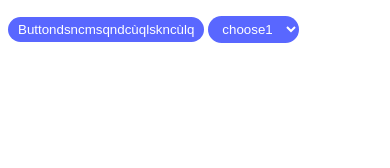
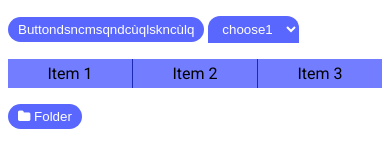
Before and after one commit to zephirdeadline/w-style, a plain HTML site: page index.html in a window 390 px wide. Drawn offline with Linux system fonts and the light colour scheme.

Commit message:
[ADD] Menu responsive

```diff
--- a/index.html
+++ b/index.html
@@ -4,6 +4,8 @@
     <meta charset="utf-8">
     <title>Ma page de test</title>
 	<link rel="stylesheet" type="text/css" href="style.css">
+    <link href="https://fonts.googleapis.com/css?family=Roboto" rel="stylesheet">
+    <link rel="stylesheet" href="https://cdnjs.cloudflare.com/ajax/libs/font-awesome/4.7.0/css/font-awesome.min.css">
   </head>
   <body>
   <p><button class="w-button">Buttondsncmsqndcùqlskncùlq</button>
@@ -13,5 +15,13 @@
   <option class="w-option">choose3</option>
   <option class="w-option">choose4</option>
   </select></p>
+  <ul class="w-menu">
+    <li class="w-menu-item">Item 1</li>
+    <li class="w-menu-item">Item 2</li>
+    <li class="w-menu-item">Item 3</li>
+  </ul>
+
+  <button class="w-button"><i class="fa fa-folder"></i> Folder</button>
+
   </body>
 </html>
--- a/style.css
+++ b/style.css
@@ -7,7 +7,21 @@ p {
 	color: red;
 }
 
+body {
+	font-family: 'Roboto', sans-serif;
+}
+
 .w-button{
+	background-color: #5967FF;
+	border-style: none;
+	color:white;
+	padding: 5px 10px 5px 10px;
+	border-radius: 30px;
+	border: #53567F;
+	cursor: pointer;
+}
+
+.w-button-icon{
 	background-color: #5967FF;
 	border-style: none;
 	color:white;
@@ -21,19 +35,69 @@ p {
 	background-color: #A5ADFF;
 }
 
-
 .w-select{
 	color: white;
 	background-color: #5967FF;
 	padding: 5px 10px 5px 10px;
 	border-style: none;
-	border-radius: 30px;
+	border-radius: 12px 12px 0px 0px;
+	cursor: pointer;
 }
+
 .w-option:hover, .w-option:checked, .w-option:focus{
 	background-color: #1C29B2;
-	color:red;
 }
 
-.w-option{
-	padding: 15px;
+/*.w-menu {*/
+	/*border-bottom: #727EFF 1px solid;*/
+	/*display: inline-flex;*/
+	/*padding: 0px 15px 0px 15px;*/
+	/*width: 100%;*/
+/*}*/
+.w-menu {
+	background-color: #727EFF;
+	display: flex;
+	flex-wrap: wrap;
+	padding-left: 0;
 }
+
+.w-menu-item {
+	background-color: #727EFF;
+	margin: 0px auto 0px auto;
+	padding: 5px 0px 5px 0px;
+	width: 100%;
+	border-right: 1px solid #1C29B2;
+	flex: 1 1;
+	list-style: none;
+	text-align: center;
+}
+.w-menu-item:last-child {
+	border-right: 0px;
+}
+
+/*.w-menu-item {*/
+	/*background-color: #727EFF;*/
+	/*margin: 0px auto 0px auto;*/
+	/*padding: 5px 10px 5px 10px;*/
+	/*border-radius: 12px 12px 0px 0px;*/
+/*}*/
+
+.w-menu-item:hover {
+	background-color: #5967FF;
+	cursor: pointer;
+}
+
+@media (max-width: 320px) {
+	.w-menu {
+		flex-direction: column;
+	}
+
+	.w-menu-item {
+		border-bottom: 1px solid #1C29B2;
+
+		border-right: 0px;
+	}
+	.w-menu-item:last-child {
+		 border-bottom: 0px solid #1C29B2;
+	 }
+}
```
